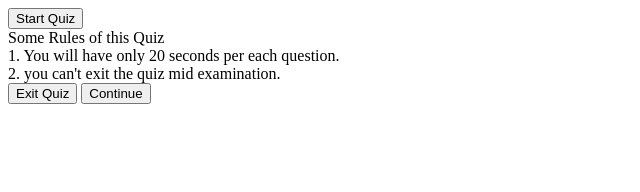
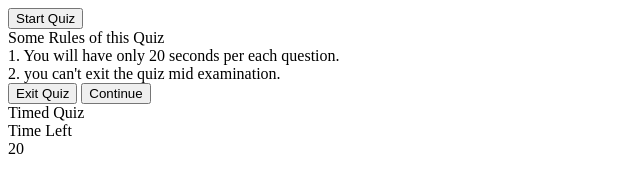
Before and after one commit to yousifh1998/CodingQuiz, a plain HTML site: page index.html in a window 1280 px wide. Shown: the whole page, without its empty margins (0-640 px from the left). Drawn offline with Linux system fonts and the light colour scheme.

Commit message:
more progress on html

```diff
--- a/index.html
+++ b/index.html
@@ -31,5 +31,21 @@
             </div>
      </div>
 
+
+
+     <div class="quiz_box">
+        <header>
+            <div class="title">Timed Quiz</div>
+            <div class="timer">
+                <div class="time_left_txt">Time Left</div>
+                <div class="timer_sec">20</div>
+            </div>
+            <div class="time_line"></div>
+        </header>
+
+
+
+     </div>
+
 </body>
 </html>
```
